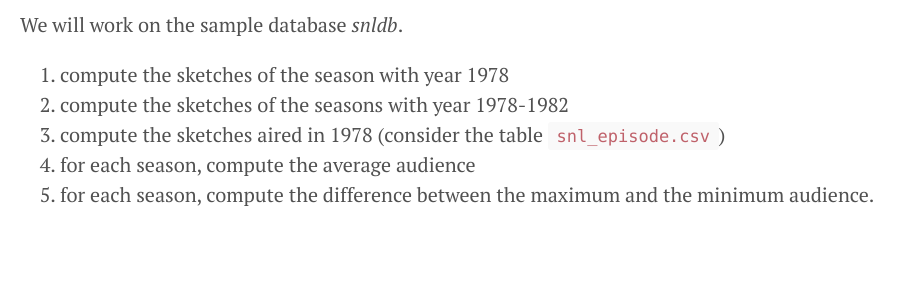
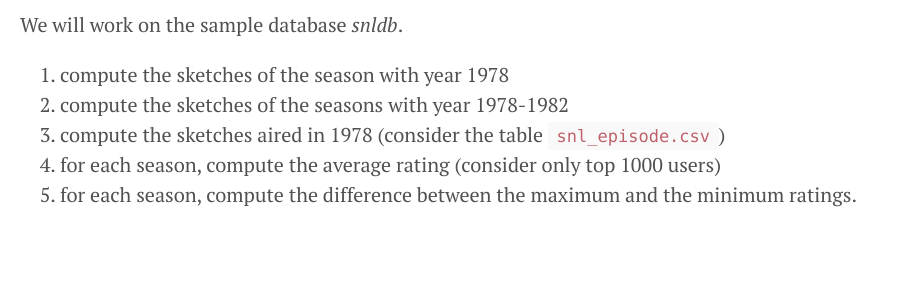
Before and after one commit to gdv/foundationsCS, a Jekyll site: the page built from docs/py-08-merging.md, in a window 1280 px wide. Shown: the top 300 px of the page, without its empty margins (0-916 px from the left). Built offline with Jekyll 4.4.1, drawn with Linux system fonts in a browser that asks for light colours; our own code applies the rules of GitHub Pages for plain Markdown files.

Commit message:
correct field

```diff
--- a/docs/py-08-merging.md
+++ b/docs/py-08-merging.md
@@ -3,6 +3,7 @@ We will work on the sample database *snldb*.
 1.     compute the sketches of the season with year 1978
 2.     compute the sketches of the seasons with year 1978-1982
 2.     compute the sketches aired in 1978 (consider the table `snl_episode.csv`)
-3.     for each season, compute the average audience
+3.     for each season, compute the average rating (consider only top
+       1000 users)
 4.     for each season, compute the difference between the maximum and
-       the minimum audience.
+       the minimum ratings.
```
